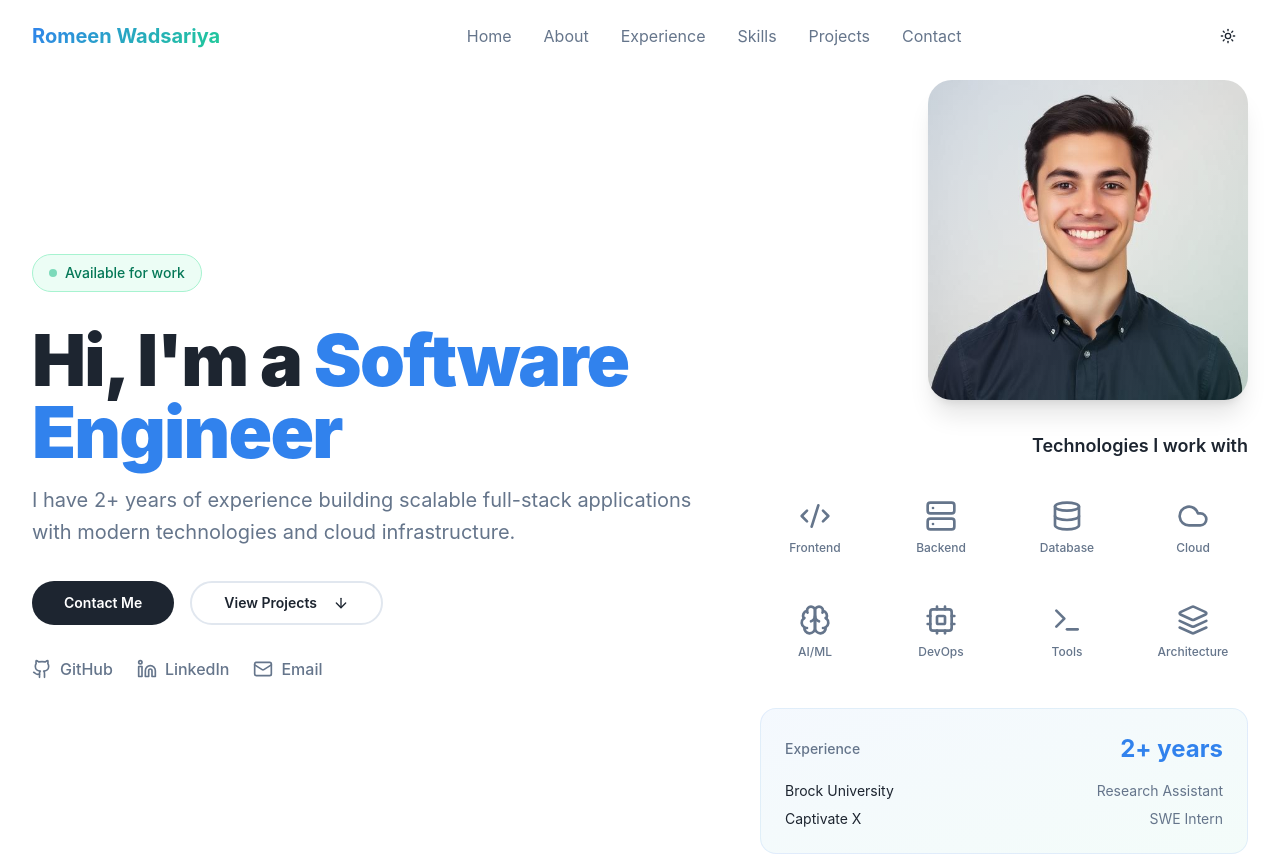
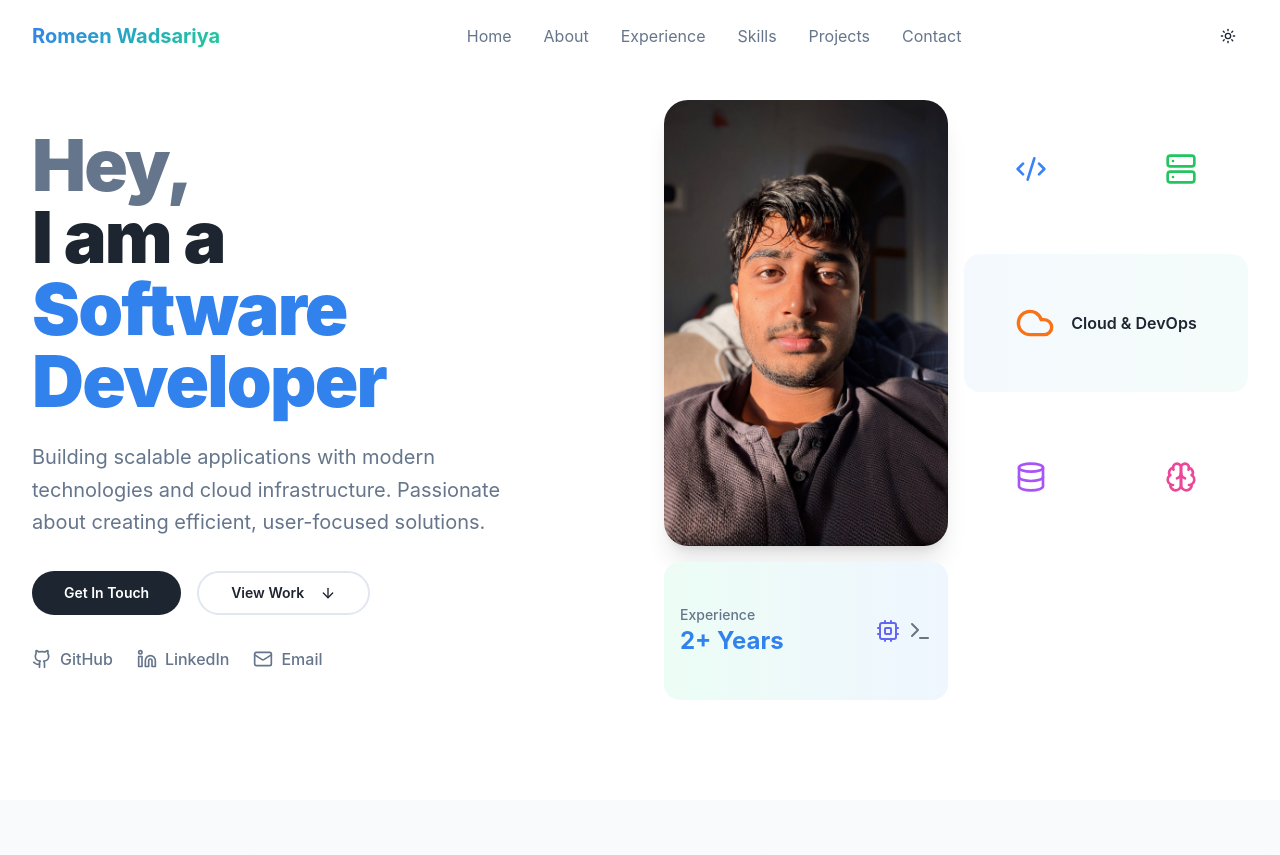
Before and after one commit to Rwadsariya/romeen-portfolio, a React (Vite) app: page / in a window 1280 px wide. Shown: the top 855 px of the page. Built offline with nearby package versions, Linux system fonts and the light colour scheme.

Commit message:
Update hero section layout
Update hero section to a two-column grid.
One column displays the message "hey, I am a software developer".
The second column displays the user's image and technology icons in different proportion boxes.

```diff
--- a/src/components/Hero.tsx
+++ b/src/components/Hero.tsx
@@ -1,6 +1,5 @@
 import { Button } from "@/components/ui/button"
 import { ArrowDown, Github, Linkedin, Mail, Code2, Database, Server, Brain, Cloud, Cpu, Terminal, Layers } from "lucide-react"
-import profilePhoto from "@/assets/profile-photo.jpg"
 
 export function Hero() {
   const handleScroll = (sectionId: string) => {
@@ -9,54 +8,46 @@ export function Hero() {
   }
 
   const techIcons = [
-    { icon: Code2, name: "Frontend", delay: "0s" },
-    { icon: Server, name: "Backend", delay: "0.2s" },
-    { icon: Database, name: "Database", delay: "0.4s" },
-    { icon: Cloud, name: "Cloud", delay: "0.6s" },
-    { icon: Brain, name: "AI/ML", delay: "0.8s" },
-    { icon: Cpu, name: "DevOps", delay: "1s" },
-    { icon: Terminal, name: "Tools", delay: "1.2s" },
-    { icon: Layers, name: "Architecture", delay: "1.4s" }
+    { icon: Code2, name: "React", color: "text-blue-500" },
+    { icon: Server, name: "Node.js", color: "text-green-500" },
+    { icon: Database, name: "Database", color: "text-purple-500" },
+    { icon: Cloud, name: "AWS", color: "text-orange-500" },
+    { icon: Brain, name: "AI/ML", color: "text-pink-500" },
+    { icon: Cpu, name: "DevOps", color: "text-indigo-500" },
+    { icon: Terminal, name: "CLI", color: "text-gray-500" },
+    { icon: Layers, name: "Docker", color: "text-cyan-500" }
   ]
 
   return (
     <section id="home" className="min-h-screen py-20 px-4 sm:px-6 lg:px-8">
       <div className="max-w-7xl mx-auto">
-        {/* Grid Layout */}
-        <div className="grid grid-cols-1 lg:grid-cols-12 gap-8 items-center">
+        {/* Two Column Grid */}
+        <div className="grid grid-cols-1 lg:grid-cols-2 gap-12 items-center min-h-[80vh]">
 
-          {/* Left Column - Main Content */}
-          <div className="lg:col-span-7 space-y-8">
-            {/* Status Badge */}
-            <div className="animate-fade-in">
-              <div className="inline-flex items-center gap-2 px-4 py-2 rounded-full bg-emerald-50 dark:bg-emerald-900/20 border border-emerald-200 dark:border-emerald-800">
-                <div className="w-2 h-2 bg-emerald-500 rounded-full animate-pulse"></div>
-                <span className="text-sm font-medium text-emerald-700 dark:text-emerald-300">Available for work</span>
-              </div>
-            </div>
+          {/* Left Column - Message */}
+          <div className="space-y-8 animate-fade-in">
+            <div className="space-y-6">
+              <h1 className="text-5xl lg:text-6xl xl:text-7xl font-black tracking-tight leading-tight">
+                <span className="block text-muted-foreground">Hey,</span>
+                <span className="block">I am a</span>
+                <span className="block text-primary">Software</span>
+                <span className="block text-primary">Developer</span>
+              </h1>
 
-            {/* Main Heading */}
-            <div className="space-y-4 animate-slide-up animation-delay-300">
-              <h1 className="text-5xl lg:text-7xl font-black tracking-tight">
-                Hi, I'm a{" "}
-                <span className="text-primary">Software</span>
-                <br />
-                <span className="text-primary">Engineer</span>
-              </h1>
-              <p className="text-xl text-muted-foreground max-w-2xl leading-relaxed">
-                I have 2+ years of experience building scalable full-stack applications
-                with modern technologies and cloud infrastructure.
+              <p className="text-xl text-muted-foreground max-w-lg leading-relaxed">
+                Building scalable applications with modern technologies and cloud infrastructure.
+                Passionate about creating efficient, user-focused solutions.
               </p>
             </div>
 
             {/* CTA Buttons */}
-            <div className="flex flex-col sm:flex-row gap-4 animate-slide-up animation-delay-600">
+            <div className="flex flex-col sm:flex-row gap-4 animate-slide-up animation-delay-300">
               <Button
                 size="lg"
                 onClick={() => handleScroll("#contact")}
                 className="bg-foreground text-background hover:bg-foreground/90 rounded-full px-8 font-semibold"
               >
-                Contact Me
+                Get In Touch
               </Button>
               <Button
                 variant="outline"
@@ -64,13 +55,13 @@ export function Hero() {
                 onClick={() => handleScroll("#projects")}
                 className="rounded-full px-8 font-semibold border-2"
               >
-                View Projects
+                View Work
                 <ArrowDown className="ml-2 h-4 w-4" />
               </Button>
             </div>
 
             {/* Social Links */}
-            <div className="flex gap-6 animate-fade-in animation-delay-900">
+            <div className="flex gap-6 animate-fade-in animation-delay-600">
               <a
                 href="https://github.com/Rwadsariya"
                 target="_blank"
@@ -99,60 +90,55 @@ export function Hero() {
             </div>
           </div>
 
-          {/* Right Column - Profile & Tech Grid */}
-          <div className="lg:col-span-5 space-y-8">
+          {/* Right Column - Image and Tech Grid */}
+          <div className="animate-scale-in animation-delay-300">
+            <div className="grid grid-cols-4 grid-rows-4 gap-4 h-[600px]">
 
-            {/* Profile Photo */}
-            <div className="flex justify-center lg:justify-end animate-scale-in animation-delay-300">
-              <div className="relative">
+              {/* Main Profile Image - Takes 2x3 space */}
+              <div className="col-span-2 row-span-3 rounded-3xl overflow-hidden shadow-xl group">
                 <img
-                  src={profilePhoto}
+                  src="/lovable-uploads/2835804e-039a-4f91-ae5e-57761e2f6534.png"
                   alt="Romeen Wadsariya"
-                  className="w-80 h-80 object-cover rounded-3xl shadow-xl"
+                  className="w-full h-full object-cover group-hover:scale-105 transition-transform duration-500"
                 />
-                <div className="absolute inset-0 rounded-3xl bg-gradient-to-br from-primary/10 via-transparent to-accent/10"></div>
               </div>
-            </div>
 
-            {/* Tech Stack Grid */}
-            <div className="animate-fade-in animation-delay-600">
-              <h3 className="text-lg font-semibold mb-6 text-center lg:text-right">Technologies I work with</h3>
-              <div className="grid grid-cols-4 gap-4">
-                {techIcons.map(({ icon: Icon, name, delay }, index) => (
-                  <div
-                    key={name}
-                    className="group relative p-4 rounded-2xl bg-card hover:bg-accent/50 transition-all duration-300 cursor-pointer hover:scale-105"
-                    style={{ animationDelay: delay }}
-                  >
-                    <div className="animate-fade-in">
-                      <Icon className="h-8 w-8 text-muted-foreground group-hover:text-primary transition-colors duration-300 mx-auto" />
-                      <p className="text-xs font-medium mt-2 text-center text-muted-foreground group-hover:text-foreground transition-colors">
-                        {name}
-                      </p>
-                    </div>
-                  </div>
-                ))}
+              {/* Tech Icons Grid - Different sizes */}
+              {/* Top right - Small icon */}
+              <div className="col-span-1 row-span-1 bg-card rounded-2xl p-4 flex items-center justify-center hover:bg-accent/50 transition-colors group cursor-pointer">
+                <Code2 className="h-8 w-8 text-blue-500 group-hover:scale-110 transition-transform" />
               </div>
-            </div>
 
-            {/* Experience Summary Card */}
-            <div className="animate-slide-up animation-delay-900">
-              <div className="p-6 rounded-2xl bg-gradient-to-br from-primary/5 to-accent/5 border border-primary/10">
-                <div className="space-y-4">
-                  <div className="flex items-center justify-between">
-                    <span className="text-sm font-medium text-muted-foreground">Experience</span>
-                    <span className="text-2xl font-bold text-primary">2+ years</span>
-                  </div>
-                  <div className="space-y-2">
-                    <div className="flex justify-between text-sm">
-                      <span>Brock University</span>
-                      <span className="text-muted-foreground">Research Assistant</span>
-                    </div>
-                    <div className="flex justify-between text-sm">
-                      <span>Captivate X</span>
-                      <span className="text-muted-foreground">SWE Intern</span>
-                    </div>
-                  </div>
+              {/* Far top right - Small icon */}
+              <div className="col-span-1 row-span-1 bg-card rounded-2xl p-4 flex items-center justify-center hover:bg-accent/50 transition-colors group cursor-pointer">
+                <Server className="h-8 w-8 text-green-500 group-hover:scale-110 transition-transform" />
+              </div>
+
+              {/* Middle right - Tall icon */}
+              <div className="col-span-2 row-span-1 bg-gradient-to-r from-primary/5 to-accent/5 rounded-2xl p-4 flex items-center justify-center space-x-4 hover:from-primary/10 hover:to-accent/10 transition-colors">
+                <Cloud className="h-10 w-10 text-orange-500" />
+                <span className="font-semibold text-foreground">Cloud & DevOps</span>
+              </div>
+
+              {/* Bottom left under image */}
+              <div className="col-span-1 row-span-1 bg-card rounded-2xl p-4 flex items-center justify-center hover:bg-accent/50 transition-colors group cursor-pointer">
+                <Database className="h-8 w-8 text-purple-500 group-hover:scale-110 transition-transform" />
+              </div>
+
+              {/* Bottom center under image */}
+              <div className="col-span-1 row-span-1 bg-card rounded-2xl p-4 flex items-center justify-center hover:bg-accent/50 transition-colors group cursor-pointer">
+                <Brain className="h-8 w-8 text-pink-500 group-hover:scale-110 transition-transform" />
+              </div>
+
+              {/* Bottom right - Wide experience box */}
+              <div className="col-span-2 row-span-1 bg-gradient-to-r from-emerald-50 to-blue-50 dark:from-emerald-900/20 dark:to-blue-900/20 rounded-2xl p-4 flex items-center justify-between">
+                <div>
+                  <div className="text-sm font-medium text-muted-foreground">Experience</div>
+                  <div className="text-2xl font-bold text-primary">2+ Years</div>
+                </div>
+                <div className="flex space-x-2">
+                  <Cpu className="h-6 w-6 text-indigo-500" />
+                  <Terminal className="h-6 w-6 text-gray-500" />
                 </div>
               </div>
             </div>
```
Also changed, not shown: public/lovable-uploads/2835804e-039a-4f91-ae5e-57761e2f6534.png (added).
